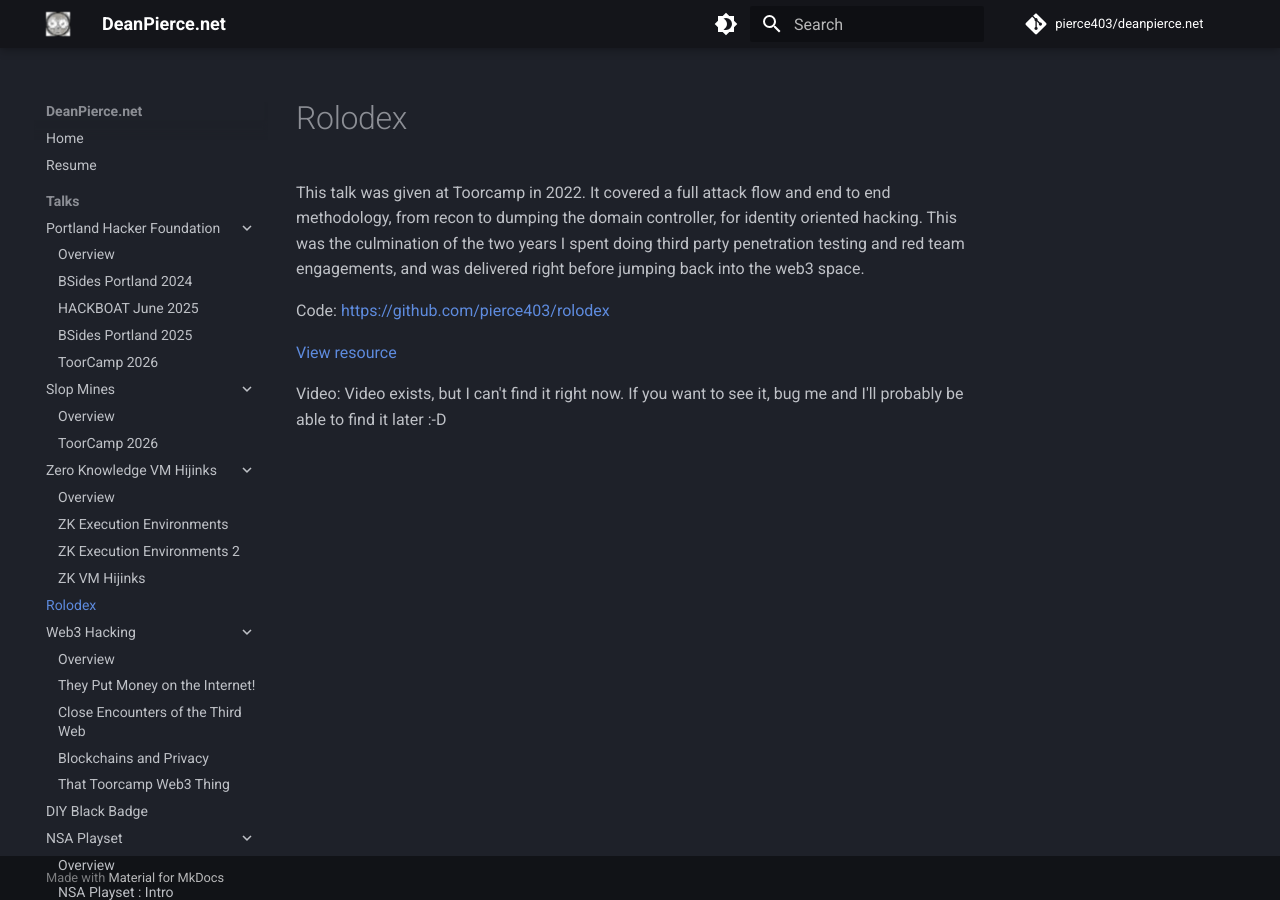
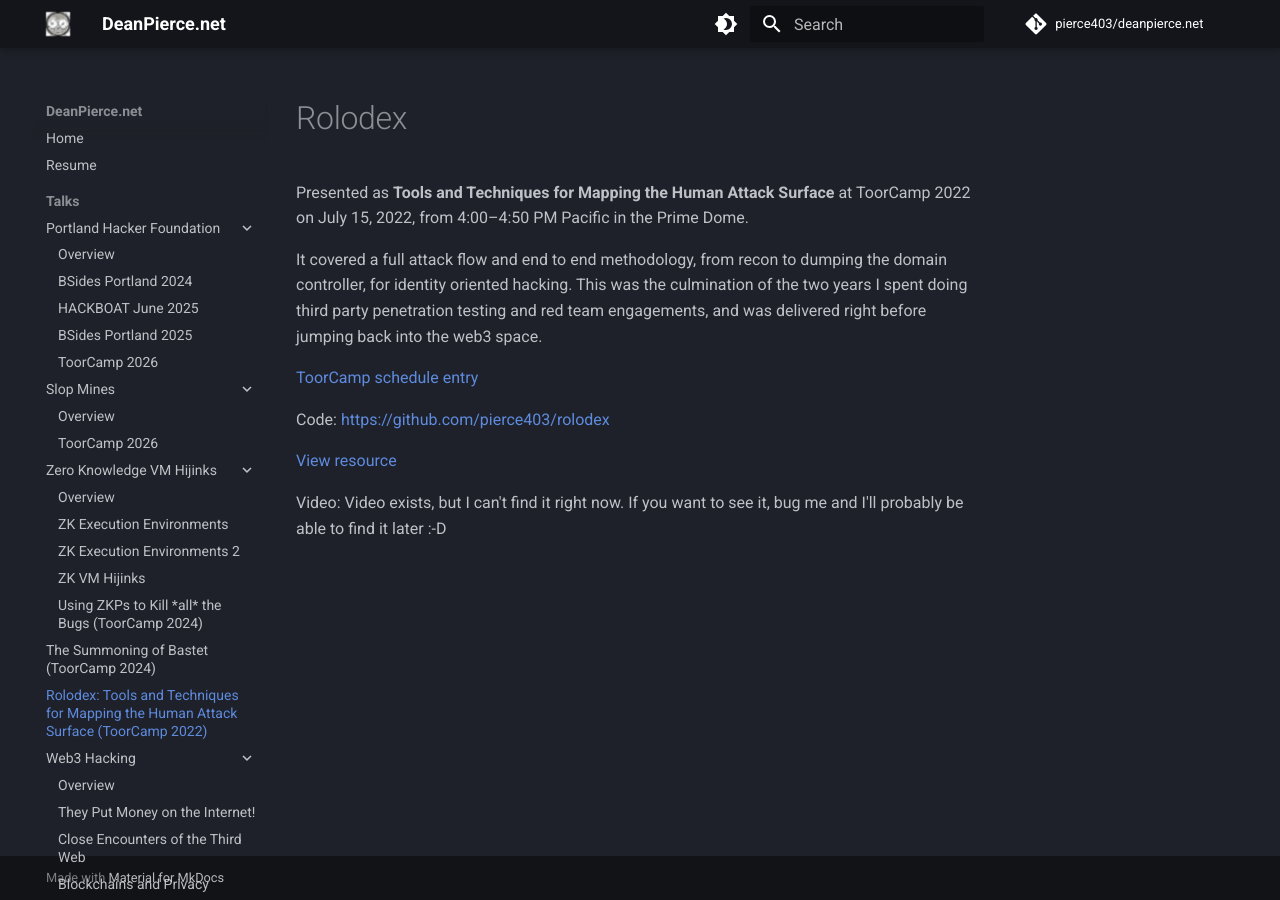
Before and after one commit to pierce403/deanpierce.net, an MkDocs documentation site: the page built from docs/talks/rolodex.md, in a window 1280 px wide. Built offline with MkDocs 1.6.1 and Material for MkDocs 9.7.7, drawn with Linux system fonts in a browser that asks for light colours; comment, search, counter and statistics services are not loaded.

Commit message:
Add missing ToorCamp 2024 talks and clarify 2022 title

```diff
--- a/docs/talks/rolodex.md
+++ b/docs/talks/rolodex.md
@@ -1,10 +1,14 @@
 ---
-description: mapping the human attack surface
+description: ToorCamp 2022 — Tools and Techniques for Mapping the Human Attack Surface
 ---
 
 # Rolodex
 
-This talk was given at Toorcamp in 2022. It covered a full attack flow and end to end methodology, from recon to dumping the domain controller, for identity oriented hacking. This was the culmination of the two years I spent doing third party penetration testing and red team engagements, and was delivered right before jumping back into the web3 space.
+Presented as **Tools and Techniques for Mapping the Human Attack Surface** at ToorCamp 2022 on July 15, 2022, from 4:00–4:50 PM Pacific in the Prime Dome.
+
+It covered a full attack flow and end to end methodology, from recon to dumping the domain controller, for identity oriented hacking. This was the culmination of the two years I spent doing third party penetration testing and red team engagements, and was delivered right before jumping back into the web3 space.
+
+[ToorCamp schedule entry](https://talks.toorcon.net/toorcamp-2020-2019/talk/PXDZXK/){ target=_blank }
 
 Code: [https://github.com/pierce403/rolodex](https://github.com/pierce403/rolodex)
 
--- a/mkdocs.yml
+++ b/mkdocs.yml
@@ -22,7 +22,9 @@ nav:
           - ZK Execution Environments: talks/zero-knowledge-vm-hijinks/zk-execution-environments.md
           - ZK Execution Environments 2: talks/zero-knowledge-vm-hijinks/zk-execution-environments-2.md
           - ZK VM Hijinks: talks/zero-knowledge-vm-hijinks/zk-vm-hijinks.md
-      - Rolodex: talks/rolodex.md
+          - "Using ZKPs to Kill *all* the Bugs (ToorCamp 2024)": talks/zero-knowledge-vm-hijinks/using-zkps-to-kill-all-the-bugs.md
+      - The Summoning of Bastet (ToorCamp 2024): talks/the-summoning-of-bastet.md
+      - "Rolodex: Tools and Techniques for Mapping the Human Attack Surface (ToorCamp 2022)": talks/rolodex.md
       - Web3 Hacking:
           - Overview: talks/web3-hacking/index.md
           - They Put Money on the Internet!: talks/web3-hacking/they-put-money-on-the-internet.md
```
Also changed, not shown: docs/talks/the-summoning-of-bastet.md (added, +14 -0 lines), docs/talks/zero-knowledge-vm-hijinks/index.md (+3 -1 lines), docs/talks/zero-knowledge-vm-hijinks/using-zkps-to-kill-all-the-bugs.md (added, +20 -0 lines).
